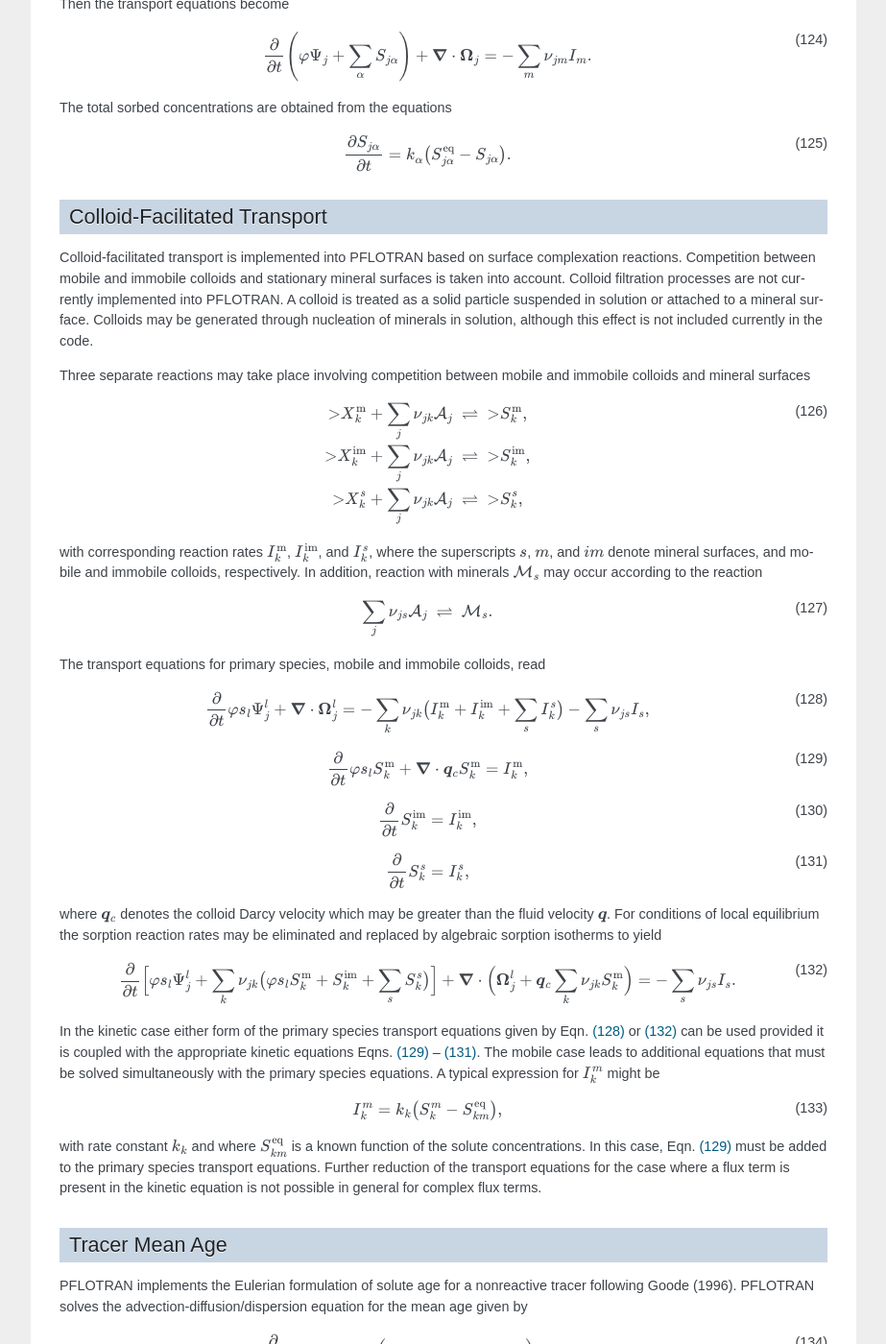
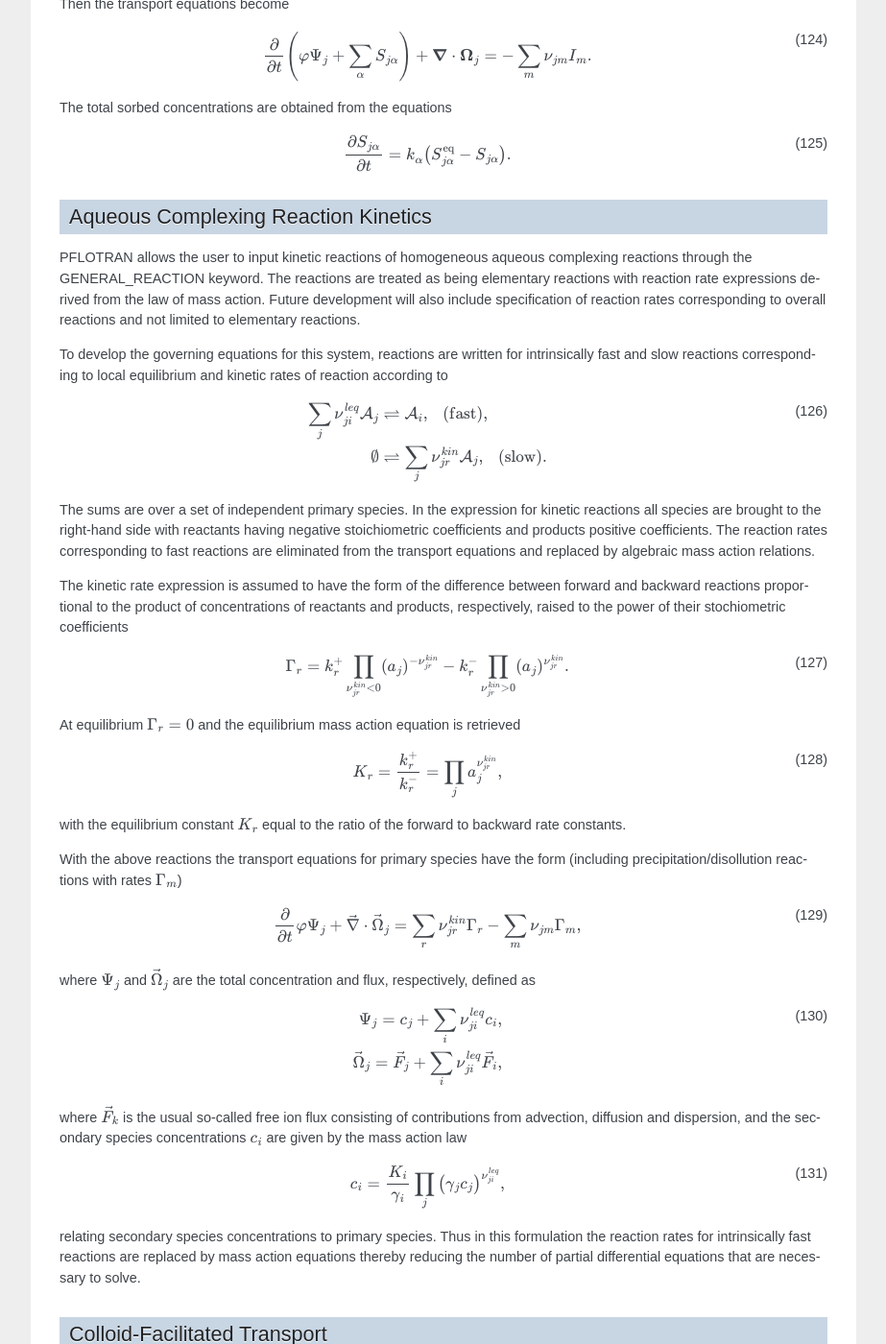
Before and after one commit to Miracloon/pflotran-documentation, a Sphinx documentation site: the page built from source/theory_guide/mode_reactive_transport.rst, in a window 1280 px wide and 1400 px high, scrolled down 15743 px. Shown: the whole window at 96% size, without its empty margins (318-1241 px from the left). Built offline with Sphinx 7.4.7, drawn with Linux system fonts in a browser that asks for light colours; some of the changed text lies outside the part shown.

Commit message:
Added equations for kinetic aqueous complexing reactions for GENERAL_REACTION.

```diff
--- a/source/theory_guide/mode_reactive_transport.rst
+++ b/source/theory_guide/mode_reactive_transport.rst
@@ -1215,6 +1215,81 @@ The total sorbed concentrations are obtained from the equations
    :label: sja
 
    \frac{{{\partial}}S_{j{{\alpha}}}}{{{\partial}}t} = k_{{\alpha}}^{} \big(S_{j{{\alpha}}}^{\rm eq}-S_{j{{\alpha}}}\big).
+
+Aqueous Complexing Reaction Kinetics
+~~~~~~~~~~~~~~~~~~~~~~~~~~~~~~~~~~~~
+
+PFLOTRAN allows the user to input kinetic reactions of homogeneous aqueous complexing reactions
+through the GENERAL_REACTION keyword.
+The reactions are treated as being elementary reactions with reaction rate expressions
+derived from the law of mass action. Future development will also include specification of
+reaction rates corresponding to overall reactions and not limited to elementary reactions.
+
+To develop the governing equations for this system, reactions are written for intrinsically
+fast and slow reactions corresponding to local equilibrium and kinetic
+rates of reaction according to
+
+.. math::
+   :label: eqlib
+
+   \sum_j \nu_{ji}^{leq} {\mathcal A}_j &\rightleftharpoons {\mathcal A}_i, \ \ \ (\text{fast}),\\
+   \emptyset &\rightleftharpoons \sum_j \nu_{jr}^{kin} {\mathcal A}_j, \ \ \ (\text{slow}).
+
+The sums are over a set of independent primary species.
+In the expression for kinetic reactions all species are brought to the right-hand side with reactants
+having negative stoichiometric coefficients and products positive coefficients. The reaction rates
+corresponding to fast reactions are eliminated from the transport equations
+and replaced by algebraic mass action relations.
+
+The kinetic rate expression is assumed to have the form of the difference
+between forward and backward reactions proportional to the product of concentrations of
+reactants and products, respectively, raised to the power of their stochiometric coefficients
+
+.. math::
+   :label: kinrxn
+
+   \Gamma_r = k_r^+ \prod_{\nu_{jr}^{kin}<0} (a_j)^{-\nu_{jr}^{kin}} - k_r^- \prod_{\nu_{jr}^{kin}>0} (a_j)^{\nu_{jr}^{kin}}.
+
+At equilibrium :math:`\Gamma_r=0` and the equilibrium mass action equation is retrieved
+
+.. math::
+   :label:
+
+   K_r = \frac{k_r^+}{k_r^-} = \prod_j a_j^{\nu_{jr}^{kin}},
+
+with the equilibrium constant :math:`K_r` equal to the ratio of the forward to backward rate constants.
+
+With the above reactions the transport equations for primary species have the form (including precipitation/disollution reactions with rates :math:`\Gamma_m`)
+
+.. math::
+   :label: genrxn
+
+   \frac{\partial}{\partial t} \varphi \Psi_j + \vec\nabla\cdot\vec\Omega_j = \sum_r \nu_{jr}^{kin} \Gamma_r
+   -\sum_m \nu_{jm} \Gamma_m,
+
+where :math:`\Psi_j` and :math:`\vec\Omega_j` are the total concentration and flux,
+respectively, defined as
+
+.. math::
+   :label: totc
+
+   \Psi_j = c_j + \sum_i \nu_{ji}^{leq} c_i,\\
+   \vec\Omega_j = \vec F_j + \sum_i \nu_{ji}^{leq} \vec F_i,
+
+where :math:`\vec F_k` is the usual so-called free ion flux consisting of contributions from
+advection, diffusion and dispersion, and the secondary species concentrations :math:`c_i` are given by
+the mass action law
+
+.. math::
+   :label: csec
+
+   c_i = \frac{K_i}{\gamma_i} \prod_j \big(\gamma_j c_j\big)^{\nu_{ji}^{leq}},
+
+relating secondary species concentrations to primary species. Thus in this
+formulation the reaction rates for intrinsically fast reactions are replaced by
+mass action equations thereby reducing the number of partial differential equations that are
+necessary to solve.
+
 
 Colloid-Facilitated Transport
 ~~~~~~~~~~~~~~~~~~~~~~~~~~~~~
```
